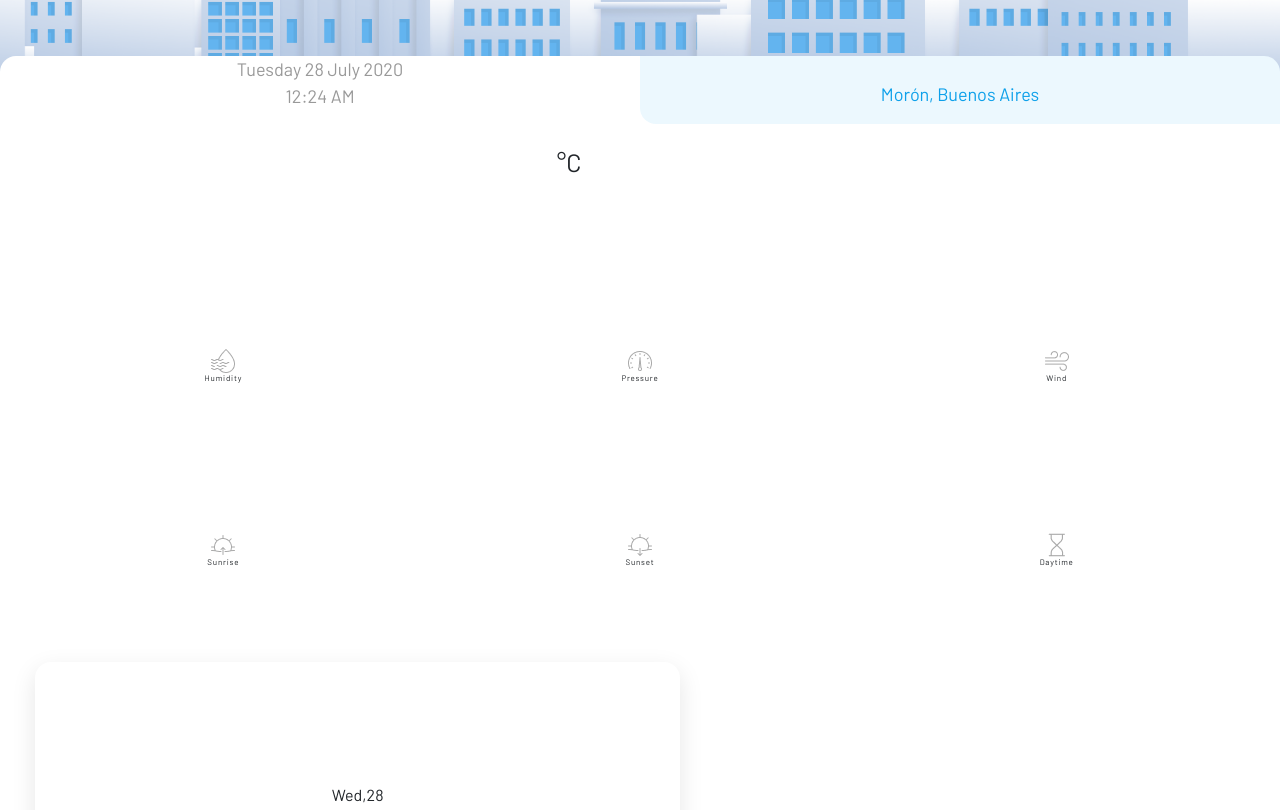
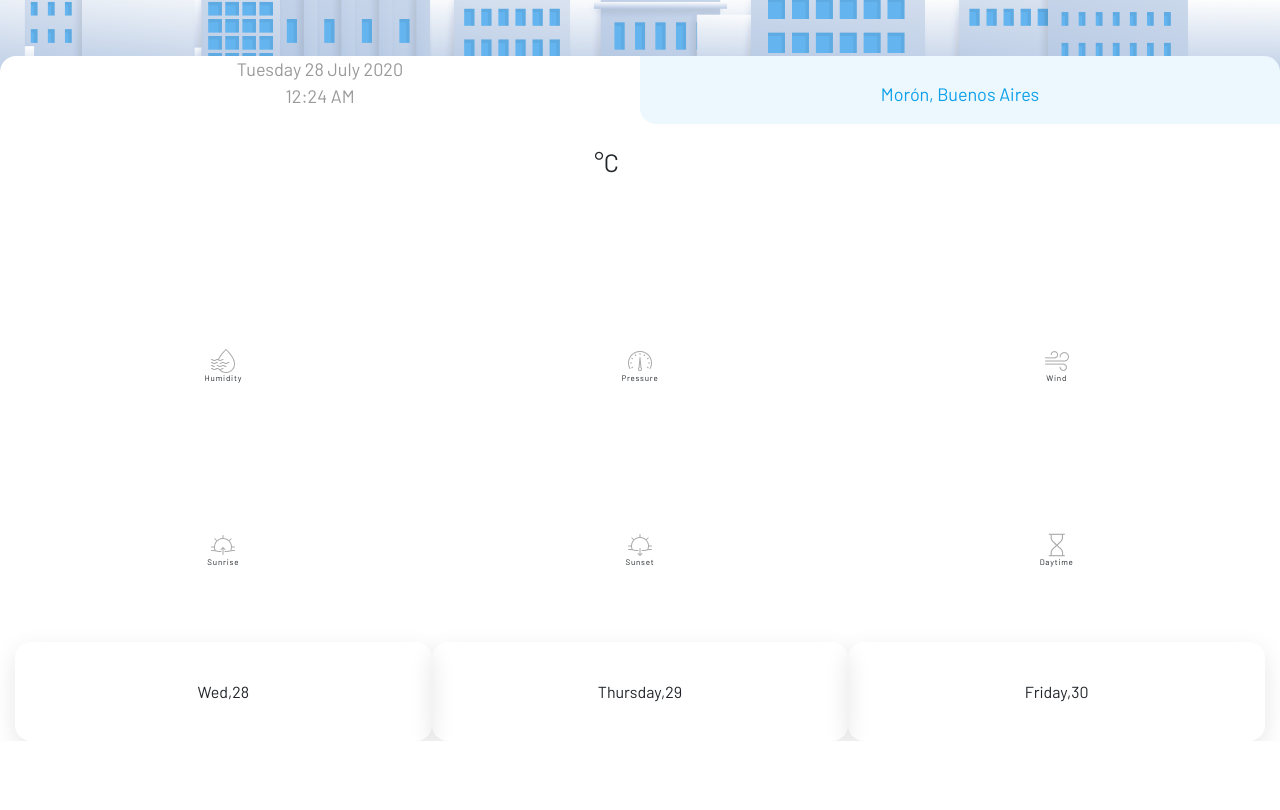
Before and after one commit to juanmager/ciu_weather_app_day, a plain HTML site: page index.html in a window 1280 px wide. Shown: the part 940-1750 px from the top of the page. After the commit the page ends 1681 px from the top, so only its background shows below. Drawn offline with nearby package versions, Linux system fonts and the light colour scheme; no server answers.

Commit message:
Last update

```diff
--- a/css/main.css
+++ b/css/main.css
@@ -30,7 +30,7 @@ body {
 #block {
     display: flex;
     text-align: center;
-    padding-left: 10%;
+    padding-left: 13%;
 }
 
 #max-min {
@@ -111,15 +111,16 @@ body {
 #boxShadow {
     /* display: block; */
     /* width: 95px; */
-    padding: 10%;
+    padding-top: 3%;
+    padding-bottom: 3%;
     box-shadow: 0px 8px 24px rgba(0, 0, 0, 0.1);
     border-radius: 16px;
-    box-sizing: content-box;
+    /* box-sizing: content-box; */
 }
 
-#padding{
+/* #padding{
     padding: 20px;
-}
+} */
 
 #maxMin1,
 #maxMin2,
```
